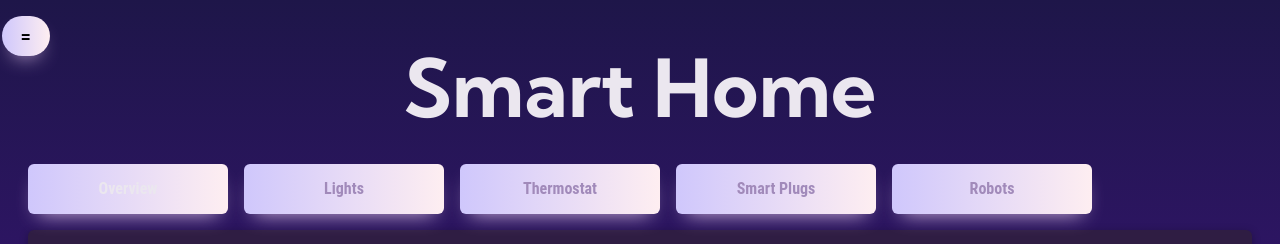
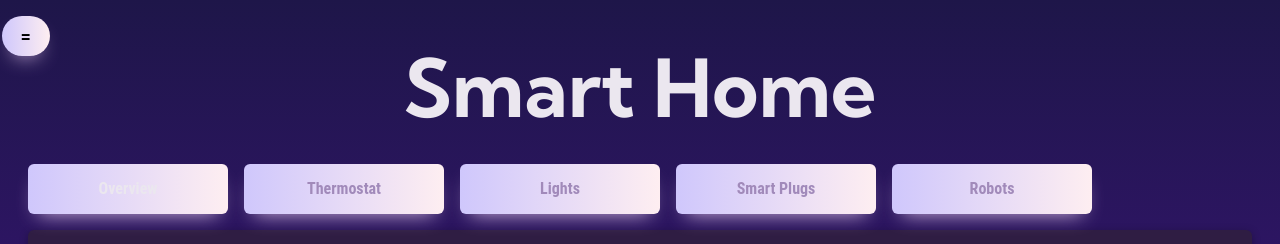
Before and after one commit to ChronicleWolfVR/Group7SoftwareEng, a React (Vite) app: page /home in a window 1280 px wide. Shown: the top 244 px of the page. Built offline with nearby package versions, Linux system fonts and the light colour scheme.

Commit message:
Swapped to match the prototype

```diff
--- a/src/components/HomePage/HomePage.jsx
+++ b/src/components/HomePage/HomePage.jsx
@@ -7,7 +7,7 @@ import "./HomePage.css";
 const HomePage = () => {
   const [selectedTab, setSelectedTab] = useState("Overview");
 
-  const tabs = ["Overview", "Lights", "Thermostat", "Smart Plugs", "Robots"];
+  const tabs = ["Overview", "Thermostat", "Lights", "Smart Plugs", "Robots"];
 
   return (
     <>
@@ -28,7 +28,7 @@ const HomePage = () => {
         <div id="tab-content">
           {selectedTab === "Overview" && (
             <div>
-             <Overiew />
+              <Overiew />
             </div>
           )}
           {selectedTab === "Lights" && <div>Lights Content</div>}
```
